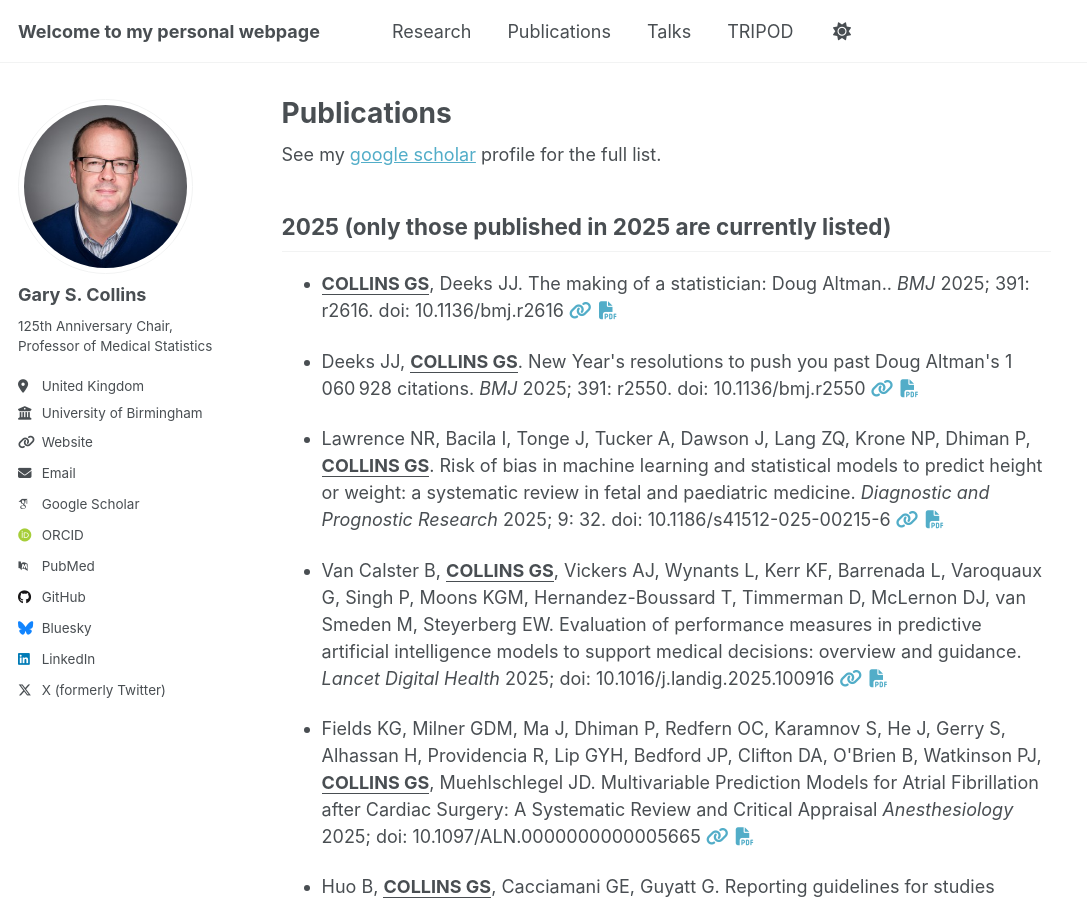
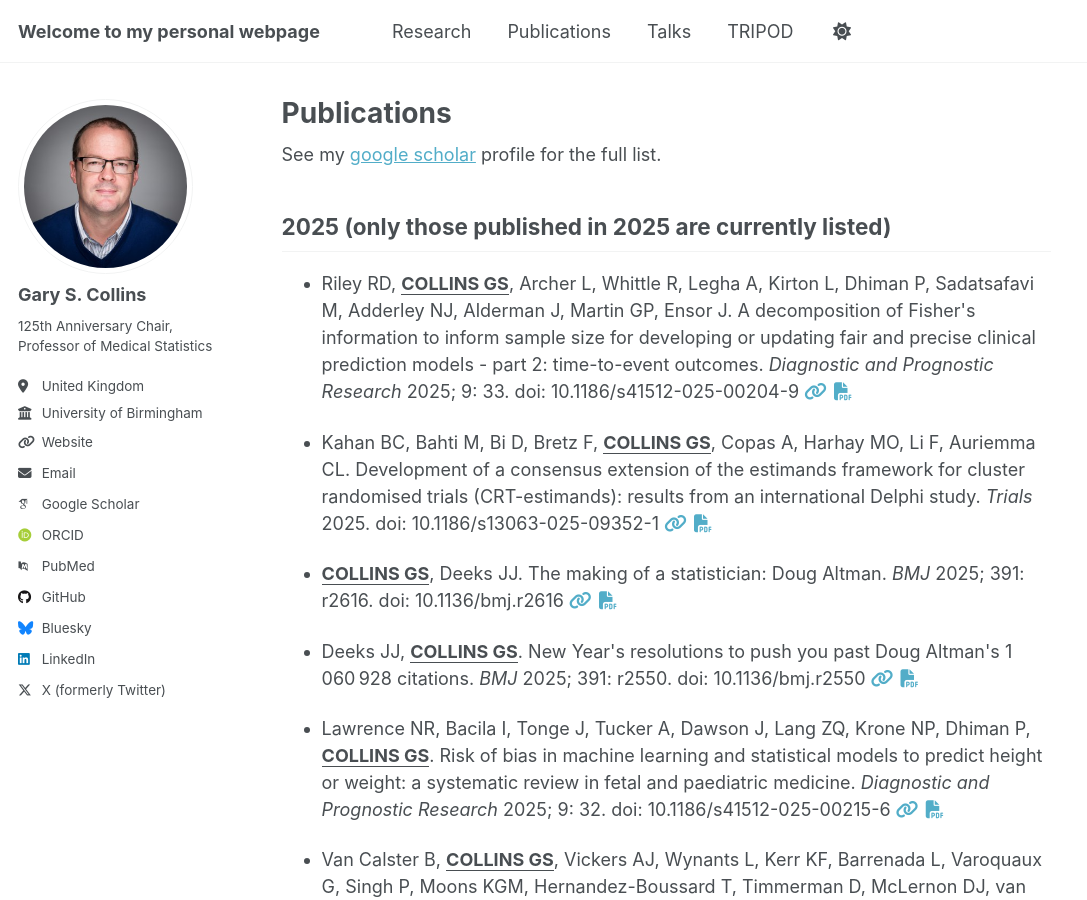
Before and after one commit to gscollins1973/gscollins1973.github.io, a Jekyll site: the page built from _pages/publications.html, in a window 1280 px wide and 900 px high. Shown: the whole window, without its empty margins (0-1087 px from the left). Built offline with Jekyll 4.4.1, drawn with Linux system fonts in a browser that asks for light colours; some web fonts are replaced; a script that is not in the unit is left out.

Commit message:
Add new publications listed for 2025
Added new publications for the year 2025, including details on authors, titles, journals, and DOI links.

```diff
--- a/_pages/publications.html
+++ b/_pages/publications.html
@@ -8,7 +8,9 @@ See my <a href="https://scholar.google.co.uk/citations?hl=en&tzom=-60&user=cVKF8
 <section id=“2025” class="level2">
 <h2 class="anchored" data-anchor-id=“#2025”>2025 (only those published in 2025 are currently listed) </h2>
 <ul>
-<li><p><strong><u>COLLINS GS</u></strong>, Deeks JJ. The making of a statistician: Doug Altman.. <i>BMJ</i> 2025; 391: r2616. doi: 10.1136/bmj.r2616 <a href="https://doi.org/10.1136/bmj.r2616"><i class="fas fa-fw fa-link zoom" aria-hidden="true"></i></a> <a href="https://www.bmj.com/content/391/bmj.r2616.full.pdf"><i class="fas fa-fw fa-file-pdf zoom" aria-hidden="true"></i></a></p></li>
+<li><p>Riley RD, <strong><u>COLLINS GS</u></strong>, Archer L, Whittle R, Legha A, Kirton L, Dhiman P, Sadatsafavi M, Adderley NJ, Alderman J, Martin GP, Ensor J. A decomposition of Fisher's information to inform sample size for developing or updating fair and precise clinical prediction models - part 2: time-to-event outcomes. <i>Diagnostic and Prognostic Research</i> 2025; 9: 33. doi: 10.1186/s41512-025-00204-9 <a href="https://doi.org/10.1186/s41512-025-00204-9"><i class="fas fa-fw fa-link zoom" aria-hidden="true"></i></a> <a href="https://link.springer.com/content/pdf/10.1186/s41512-025-00204-9.pdf"><i class="fas fa-fw fa-file-pdf zoom" aria-hidden="true"></i></a></p></li>
+<li><p>Kahan BC, Bahti M, Bi D, Bretz F, <strong><u>COLLINS GS</u></strong>, Copas A, Harhay MO, Li F, Auriemma CL. Development of a consensus extension of the estimands framework for cluster randomised trials (CRT-estimands): results from an international Delphi study. <i>Trials</i> 2025. doi: 10.1186/s13063-025-09352-1 <a href="https://doi.org/10.1186/s13063-025-09352-1"><i class="fas fa-fw fa-link zoom" aria-hidden="true"></i></a> <a href="https://link.springer.com/content/pdf/10.1186/s13063-025-09352-1_reference.pdf"><i class="fas fa-fw fa-file-pdf zoom" aria-hidden="true"></i></a></p></li>
+<li><p><strong><u>COLLINS GS</u></strong>, Deeks JJ. The making of a statistician: Doug Altman. <i>BMJ</i> 2025; 391: r2616. doi: 10.1136/bmj.r2616 <a href="https://doi.org/10.1136/bmj.r2616"><i class="fas fa-fw fa-link zoom" aria-hidden="true"></i></a> <a href="https://www.bmj.com/content/391/bmj.r2616.full.pdf"><i class="fas fa-fw fa-file-pdf zoom" aria-hidden="true"></i></a></p></li>
 <li><p>Deeks JJ, <strong><u>COLLINS GS</u></strong>. New Year's resolutions to push you past Doug Altman's 1 060 928 citations. <i>BMJ</i> 2025; 391: r2550. doi: 10.1136/bmj.r2550 <a href="https://doi.org/10.1136/bmj.r2550"><i class="fas fa-fw fa-link zoom" aria-hidden="true"></i></a> <a href="https://www.bmj.com/content/391/bmj.r2550.full.pdf"><i class="fas fa-fw fa-file-pdf zoom" aria-hidden="true"></i></a></p></li>
 <li><p>Lawrence NR, Bacila I, Tonge J, Tucker A, Dawson J, Lang ZQ, Krone NP, Dhiman P, <strong><u>COLLINS GS</u></strong>. Risk of bias in machine learning and statistical models to predict height or weight: a systematic review in fetal and paediatric medicine. <i>Diagnostic and Prognostic Research</i> 2025; 9: 32. doi: 10.1186/s41512-025-00215-6 <a href="https://doi.org/10.1186/s41512-025-00215-6"><i class="fas fa-fw fa-link zoom" aria-hidden="true"></i></a> <a href="https://link.springer.com/content/pdf/10.1186/s41512-025-00215-6.pdf"><i class="fas fa-fw fa-file-pdf zoom" aria-hidden="true"></i></a></p></li>
 <li><p>Van Calster B, <strong><u>COLLINS GS</u></strong>, Vickers AJ, Wynants L, Kerr KF, Barrenada L, Varoquaux G, Singh P, Moons KGM, Hernandez-Boussard T, Timmerman D, McLernon DJ, van Smeden M, Steyerberg EW. Evaluation of performance measures in predictive artificial intelligence models to support medical decisions: overview and guidance. <i>Lancet Digital Health</i> 2025; doi: 10.1016/j.landig.2025.100916 <a href="https://doi.org/10.1016/j.landig.2025.100916"><i class="fas fa-fw fa-link zoom" aria-hidden="true"></i></a> <a href="https://www.thelancet.com/action/showPdf?pii=S2589-7500%2825%2900098-6"><i class="fas fa-fw fa-file-pdf zoom" aria-hidden="true"></i></a></p></li>
```
